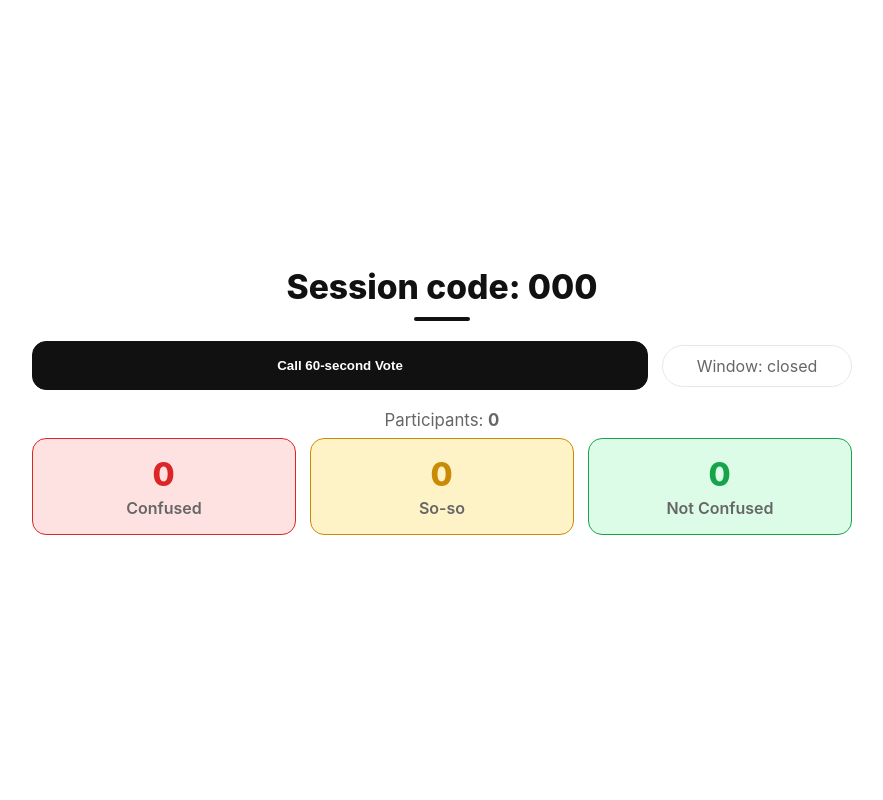
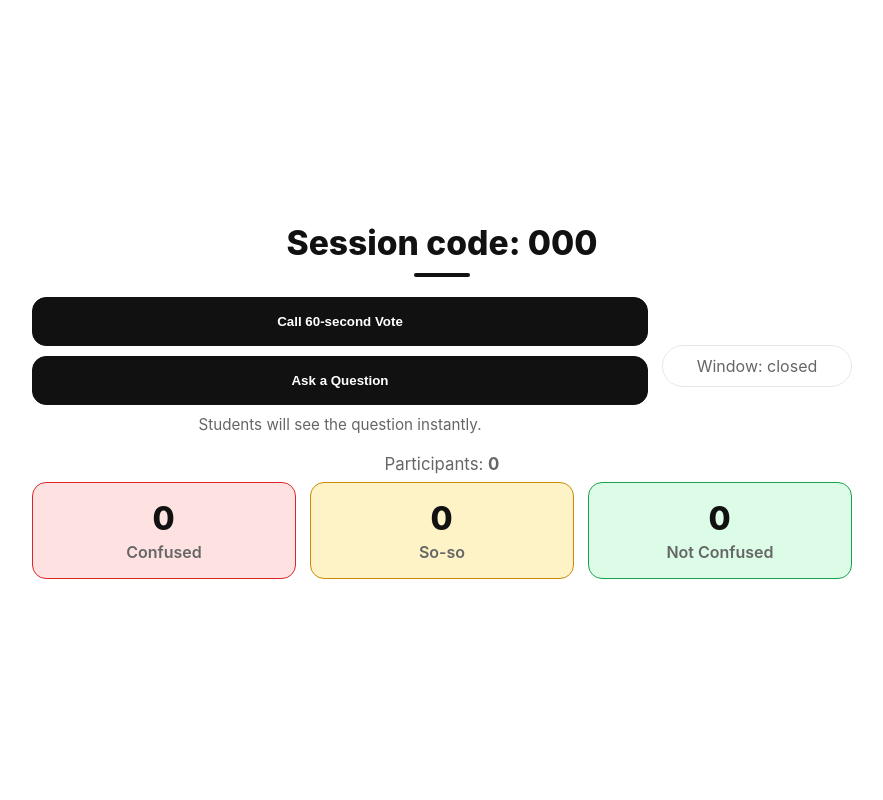
Before and after one commit to cnam04/ClassPulse, a Flask app: template backend/app/templates/teacher_vote.html in a window 1280 px wide. Shown: the whole page, without its empty margins (198-1081 px from the left). Run offline with Flask 3, Linux system fonts and the light colour scheme; the template is opened without the code that fills it: most values are stand-ins (such as "Sample title", 1, 10 or a date in 2020).

Commit message:
question field for teacher page

```diff
--- a/backend/app/templates/teacher_vote.html
+++ b/backend/app/templates/teacher_vote.html
@@ -8,21 +8,19 @@
     :root{
       --fg:#111; --muted:#666; --border:#e5e7eb; --btn:#111; --btnfg:#fff;
       --dur:1.0s; --d1:.12s; --d2:.28s; --d3:.44s;
-
-      /* colors for the three “buttons” */
-      --red:#dc2626;      --red-bg:#fee2e2;
-      --yellow:#ca8a04;   --yellow-bg:#fef3c7;
-      --green:#16a34a;    --green-bg:#dcfce7;
+      --red:#dc2626; --red-bg:#fee2e2;
+      --yellow:#ca8a04; --yellow-bg:#fef3c7;
+      --green:#16a34a; --green-bg:#dcfce7;
+      --radius:18px;
     }
     *{ box-sizing:border-box }
     body{
       margin:0; min-height:100vh; display:grid; place-items:center;
-      font-family:-apple-system, BlinkMacSystemFont, "Segoe UI", Arial, sans-serif; color:var(--fg);
+      font-family:-apple-system,BlinkMacSystemFont,"Segoe UI",Arial,sans-serif; color:var(--fg);
       background:#fff;
     }
     .wrap{ width:min(820px, 94vw); }
 
-    /* Title */
     h1{
       margin:0 0 20px; text-align:center; font-size:2.1rem; font-weight:800;
     }
@@ -43,59 +37,47 @@
       border-radius:14px; border:1px solid var(--btn);
       background:var(--btn); color:var(--btnfg); font-weight:700; cursor:pointer;
     }
-    button:hover{ filter:brightness(1.03) }
-    button:active{ transform:translateY(1px) }
     .pill{
       min-width:190px; text-align:center;
       padding:10px 14px; border:1px solid var(--border); border-radius:999px; color:var(--muted);
     }
+    .stack{ display:grid; gap:10px; } /* for stacked teacher actions */
 
-    /* Stats */
     .meta{ margin:20px 0 8px; color:var(--muted); font-size:1.05rem; text-align:center; }
-    .grid{
-      display:grid; grid-template-columns: repeat(3, 1fr); gap:14px;
-    }
-    .stat{
-      border:1px solid var(--border); border-radius:14px; padding:16px; text-align:center;
-      background:#fff; cursor:default;
-    }
-    .stat:hover{ filter:brightness(.98); }
+    .grid{ display:grid; grid-template-columns: repeat(3, 1fr); gap:14px; }
+    .stat{ border:1px solid var(--border); border-radius:14px; padding:16px; text-align:center; background:#fff; }
     .n{ font-size:2rem; font-weight:800; letter-spacing:.02em }
     .label{ color:var(--muted); margin-top:4px; font-weight:600 }
+    .stat.cf{ border-color:var(--red); background:var(--red-bg) }
+    .stat.ss{ border-color:var(--yellow); background:var(--yellow-bg) }
+    .stat.nc{ border-color:var(--green); background:var(--green-bg) }
 
-    /* colored variants */
-    .stat.cf    { border-color: var(--red);    background: var(--red-bg); }
-    .stat.cf .n { color: var(--red); }
-
-    .stat.ss    { border-color: var(--yellow); background: var(--yellow-bg); }
-    .stat.ss .n { color: var(--yellow); }
-
-    .stat.nc    { border-color: var(--green);  background: var(--green-bg); }
-    .stat.nc .n { color: var(--green); }
-
-    /* Animations */
-    @keyframes floatFade{
-      0%{opacity:0; transform:translateY(12px) scale(.98)}
-      60%{opacity:1; transform:translateY(0) scale(1)}
-      100%{opacity:1; transform:translateY(0) scale(1)}
-    }
+    /* Anim */
+    @keyframes floatFade{0%{opacity:0;transform:translateY(12px) scale(.98)}60%{opacity:1;transform:none}100%{opacity:1;transform:none}}
     .a-title{ opacity:0; animation:floatFade var(--dur) cubic-bezier(.22,.61,.36,1) var(--d1) both }
     .a-row  { opacity:0; animation:floatFade var(--dur) cubic-bezier(.22,.61,.36,1) var(--d2) both }
     .a-stats{ opacity:0; animation:floatFade var(--dur) cubic-bezier(.22,.61,.36,1) var(--d3) both }
-    @media (prefers-reduced-motion:reduce){
-      .a-title,.a-row,.a-stats{ animation:none!important; opacity:1 }
-    }
+    @media (prefers-reduced-motion:reduce){ .a-title,.a-row,.a-stats{ animation:none!important; opacity:1 } }
+
+    /* Question helper text */
+    .hint{ color:var(--muted); font-size:.95rem; text-align:center }
   </style>
 </head>
 <body>
-  <!-- code passed via data-attr so no Jinja inside JS -->
   <main id="state" class="wrap" data-code="{{ code }}">
     <h1 class="a-title">Session code: {{ code }}</h1>
 
     <section class="row a-row">
-      <form id="start" onsubmit="return false;">
-        <button type="submit">Call 60-second Vote</button>
-      </form>
+      <div class="stack">
+        <form id="start" onsubmit="return false;">
+          <button type="submit">Call 60-second Vote</button>
+        </form>
+
+        <!-- NEW: Ask a Question -->
+        <button id="ask" type="button" aria-label="Ask a question to students">Ask a Question</button>
+        <div class="hint">Students will see the question instantly.</div>
+      </div>
+
       <div id="timer" class="pill">Window: closed</div>
     </section>
 
@@ -121,6 +103,7 @@
     const code = document.getElementById('state')?.dataset.code || '';
     const els = {
       start:  document.getElementById('start'),
+      ask:    document.getElementById('ask'),
       timer:  document.getElementById('timer'),
       pcount: document.getElementById('pcount'),
       nc:     document.getElementById('nc'),
@@ -128,13 +111,26 @@
       cf:     document.getElementById('cf'),
     };
 
+    // Call vote window
     els.start.addEventListener('submit', async () => {
-      try{
-        await fetch(`/api/session/${code}/start_window`, { method: 'POST' });
-      }catch(_){}
-      tick(); // refresh immediately
+      try{ await fetch(`/api/session/${code}/start_window`, { method: 'POST' }); }catch(_){}
+      tick();
     });
 
+    // NEW: Ask a Question (simple prompt UX)
+    els.ask.addEventListener('click', async () => {
+      const text = (prompt('Ask a question for students:') || '').trim();
+      if (!text) return;
+      try{
+        await fetch(`/api/session/${code}/question`, {
+          method:'POST',
+          headers:{'Content-Type':'application/json'},
+          body: JSON.stringify({ text })
+        });
+      }catch(_){}
+    });
+
+    // Stats polling
     async function tick(){
       try{
         const res = await fetch(`/api/session/${code}/stats`);
```
Also changed, not shown: other parts of backend/app/templates/teacher_vote.html (+1 -5 lines).
